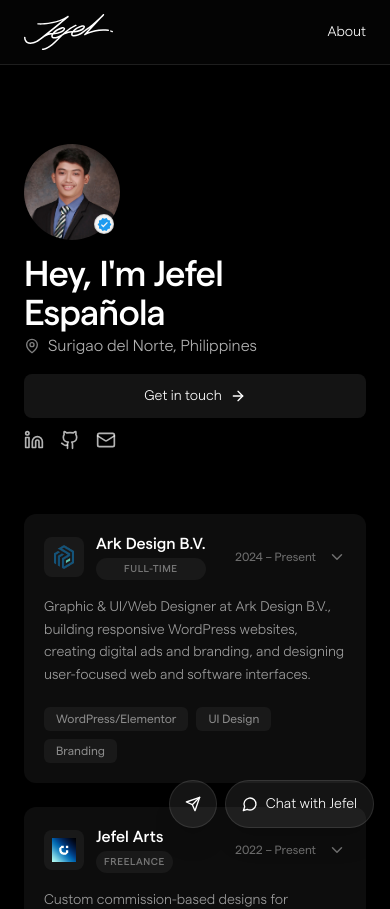
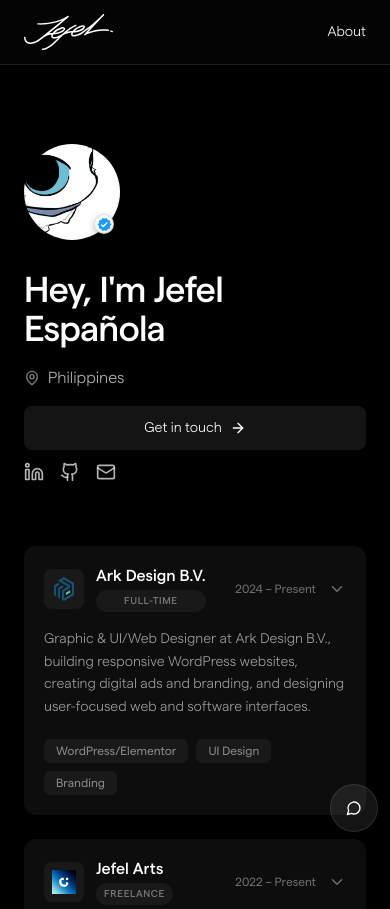
Before and after one commit to jefel-design/jefel-espanola, a React (Vite) app: page / in a window 390 px wide. Shown: the top 909 px of the page. Built offline with nearby package versions, Linux system fonts and the light colour scheme.

Commit message:
changes to mobile

```diff
--- a/src/components/AboutPage.tsx
+++ b/src/components/AboutPage.tsx
@@ -75,7 +75,7 @@
         </div>
       </section>
 
-      <section className="pb-20 pt-8">
+      <section className="pb-32 pt-8 sm:pb-20">
         <div className="max-w-5xl mx-auto px-6 lg:px-10 space-y-12">
           <Education />
           <Skills />
--- a/src/components/Awards.tsx
+++ b/src/components/Awards.tsx
@@ -42,7 +42,7 @@
     <div id="awards" className="space-y-6">
       <RevealOnScroll>
         <p className="text-xs font-medium uppercase tracking-[0.24em] text-[var(--text-muted)] md:text-sm">
-          Awards & Nominations
+          Awards
         </p>
       </RevealOnScroll>
 
--- a/src/components/Chatbot.tsx
+++ b/src/components/Chatbot.tsx
@@ -336,10 +336,10 @@
   };
 
   return (
-    <div className="fixed right-4 bottom-4 z-[60] font-light">
+    <div className="fixed right-3 bottom-3 z-[60] font-light sm:right-4 sm:bottom-4">
       {isOpen && (
         <div
-          className="mb-3 w-[calc(100vw-2rem)] overflow-hidden rounded-2xl shadow-2xl sm:w-[380px] md:w-[420px]"
+          className="mb-3 w-[calc(100vw-1.5rem)] max-w-[calc(100vw-1.5rem)] overflow-hidden rounded-2xl shadow-2xl sm:w-[380px] sm:max-w-[380px] md:w-[420px] md:max-w-[420px]"
           style={{
             backgroundColor: 'var(--card-bg)',
           }}
@@ -481,7 +481,7 @@
         <div className="flex items-center justify-end gap-2">
           <a
             href="mailto:jefeljohnmaitem@gmail.com?subject=Project%20Inquiry"
-            className="inline-flex h-12 w-12 items-center justify-center rounded-full border border-white/10 bg-[rgba(255,255,255,0.08)] text-[var(--text-primary)] shadow-xl transition-colors hover:bg-[rgba(255,255,255,0.12)]"
+            className="hidden h-12 w-12 items-center justify-center rounded-full border border-white/10 bg-[rgba(255,255,255,0.08)] text-[var(--text-primary)] shadow-xl transition-colors hover:bg-[rgba(255,255,255,0.12)] sm:inline-flex"
             aria-label="Send email to Jefel"
             title="Send Email"
           >
@@ -491,11 +491,11 @@
           <button
             type="button"
             onClick={() => setIsOpen(true)}
-            className="inline-flex h-12 items-center gap-2 rounded-full border border-white/10 bg-[rgba(255,255,255,0.08)] px-4 text-[var(--text-primary)] shadow-xl transition-colors hover:bg-[rgba(255,255,255,0.12)]"
+            className="inline-flex h-12 w-12 items-center justify-center rounded-full border border-white/10 bg-[rgba(255,255,255,0.08)] text-[var(--text-primary)] shadow-xl transition-colors hover:bg-[rgba(255,255,255,0.12)] sm:w-auto sm:gap-2 sm:px-4"
             aria-label="Open chat assistant"
           >
             <MessageCircle size={16} />
-            <span className="text-sm font-light">Chat with Jefel</span>
+            <span className="hidden text-sm font-light sm:inline">Chat with Jefel</span>
           </button>
         </div>
       )}
--- a/src/components/Header.tsx
+++ b/src/components/Header.tsx
@@ -37,7 +37,7 @@
           <a
             href="/about"
             className="text-sm font-light transition-colors duration-300 hover:text-[var(--accent)]"
-            style={{ color: isAboutPage ? 'var(--accent)' : 'var(--text-primary)' }}
+            style={{ color: 'var(--text-primary)' }}
           >
             About
           </a>
--- a/src/components/Hero.tsx
+++ b/src/components/Hero.tsx
@@ -2,6 +2,9 @@
 import { MdVerified } from 'react-icons/md';
 
 export function Hero() {
+  const defaultImage = 'jefelmeow.jpg';
+  const hoverImage = 'jefel.jpeg';
+
   return (
     <section
       id="hero"
@@ -23,12 +26,18 @@
         <div className="w-full space-y-4">
 
           {/* Profile Image */}
-          <div className="flex justify-start mb-4">
-            <div className="relative">
+          <div className="flex justify-start mb-8">
+            <div className="relative group">
               <img
-                src="jefel.jpeg"
+                src={defaultImage}
                 alt="Jefel John Española"
-                className="w-24 h-24 md:w-32 md:h-32 rounded-full object-cover border-3 border-[var(--border)] shadow-lg"
+                className="w-24 h-24 md:w-32 md:h-32 rounded-full object-cover border-3 border-[var(--border)] shadow-lg transition-opacity duration-300 group-hover:opacity-0"
+              />
+
+              <img
+                src={hoverImage}
+                alt="Jefel John Española alternate portrait"
+                className="absolute inset-0 w-24 h-24 md:w-32 md:h-32 rounded-full object-cover border-3 border-[var(--border)] shadow-lg opacity-0 transition-opacity duration-300 group-hover:opacity-100"
               />
 
               <span
@@ -43,13 +52,13 @@
 
           {/* Heading */}
           <div>
-            <h1 className="max-w-3xl text-4xl font-medium leading-[1.08] tracking-tight text-[var(--text-primary)] md:text-6xl">
+            <h1 className="max-w-3xl text-4xl font-medium leading-[1.08] mb-4 tracking-tight text-[var(--text-primary)] md:text-6xl">
               Hey, I'm Jefel Española
             </h1>
 
             <p className="text-base font-light text-[var(--text-secondary)] mb-2 flex items-center gap-2">
               <MapPin size={16} className="text-[var(--text-muted)]" />
-              Surigao del Norte, Philippines
+              Philippines
             </p>
           </div>
 
--- a/src/components/Skills.tsx
+++ b/src/components/Skills.tsx
@@ -118,7 +118,7 @@
 
                       {section.status && (
                         <span
-                          className="mt-1 rounded-full px-3 py-1 text-[10px] uppercase tracking-[0.12em] md:mt-0"
+                          className="mt-1 inline-flex w-fit self-start rounded-full px-3 py-1 text-[10px] uppercase tracking-[0.12em] md:mt-0"
                           style={{
                             backgroundColor: "var(--card-tag-bg)",
                             color: "var(--card-tag-text)",
```
Also changed, not shown: public/jefel.jpeg, public/jefelmeow.jpg (added).
